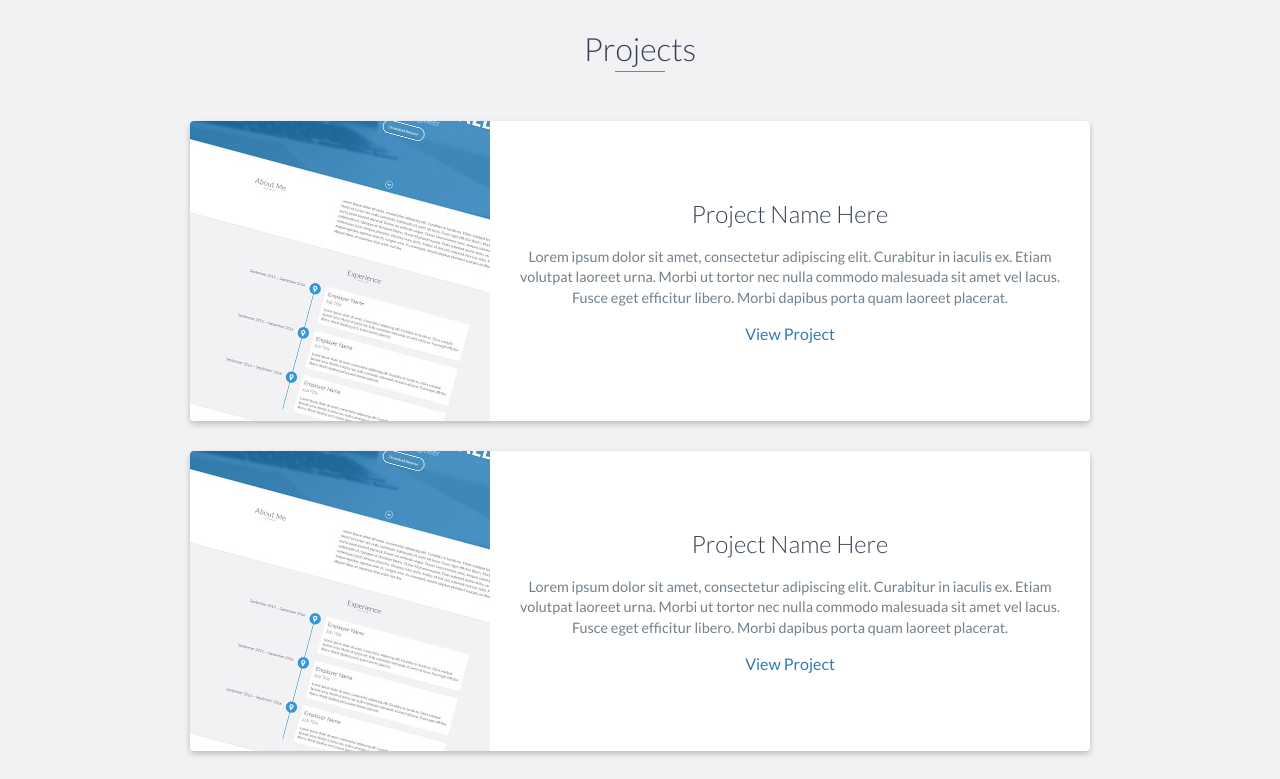
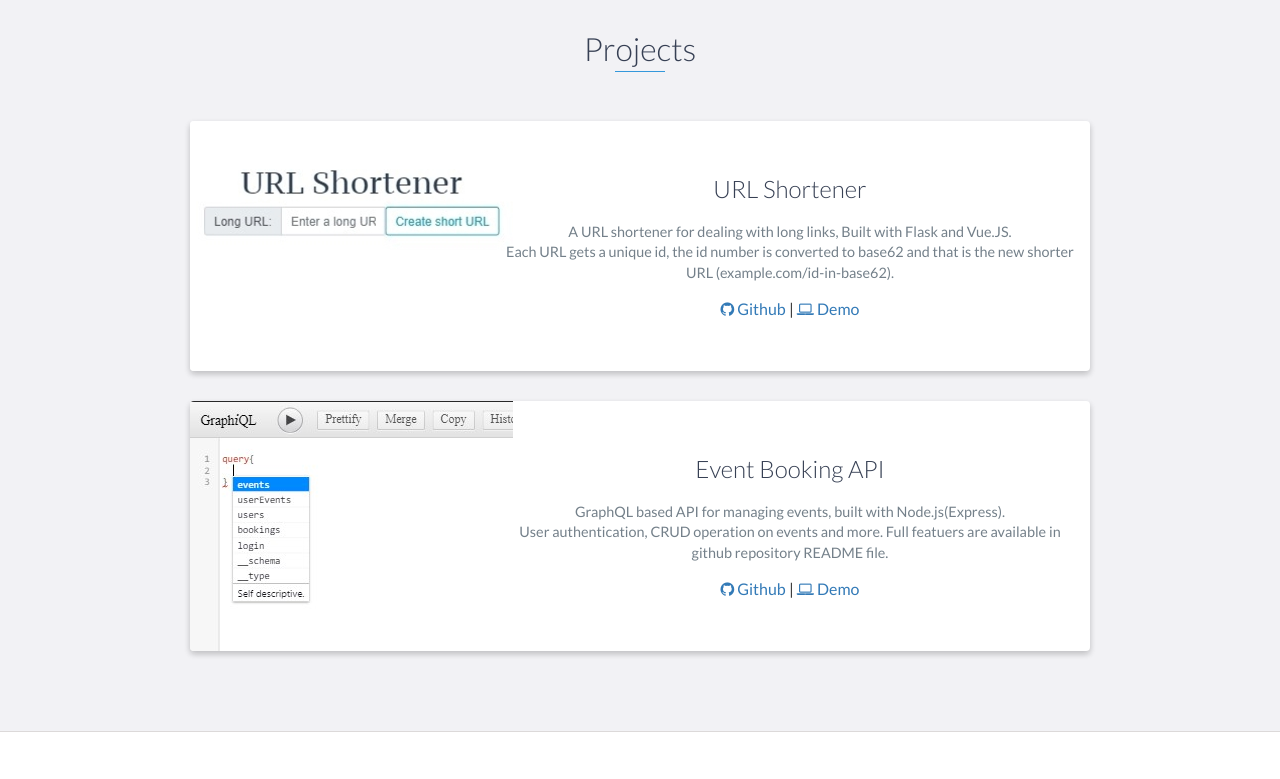
Before and after one commit to aviad-ariel/aviad-ariel.github.io, a website: page index.html in a window 1280 px wide. Shown: the part 1360-2139 px from the top of the page. Drawn offline with nearby package versions, Linux system fonts and the light colour scheme.

Commit message:
Added projects

```diff
--- a/index.html
+++ b/index.html
@@ -100,15 +100,18 @@
             <div class="row">
                 <div class="project shadow-large">
                     <div class="project-image">
-                        <img src="images/project.jpg" />
+                        <img src="images/short.jpg" />
                     </div>
                     <!-- End .project-image -->
                     <div class="project-info">
-                        <h3>Project Name Here</h3>
+                        <h3>URL Shortener</h3>
                         <p>
-                            Lorem ipsum dolor sit amet, consectetur adipiscing elit. Curabitur in iaculis ex. Etiam volutpat laoreet urna. Morbi ut tortor nec nulla commodo malesuada sit amet vel lacus. Fusce eget efficitur libero. Morbi dapibus porta quam laoreet placerat.
+                            A URL shortener for dealing with long links, Built with Flask and Vue.JS.<br>
+                            Each URL gets a unique id, the id number is converted to base62 and that is the new shorter URL (example.com/id-in-base62).
                         </p>
-                        <a href="#">View Project</a>
+                        <a href="https://github.com/aviad-ariel/URL-shortener" target="_blank"><i class="fa fa-github" aria-hidden="true"></i> Github</a>
+                        <span>|</span>
+                        <a href="https://urlshortener-flask.herokuapp.com/" target="_blank"><i class="fa fa-laptop"></i> Demo</a>
                     </div>
                     <!-- End .project-info -->
                 </div>
@@ -116,15 +119,19 @@
 
                 <div class="project shadow-large">
                     <div class="project-image">
-                        <img src="images/project.jpg" />
+                        <img src="images/events.jpg" />
                     </div>
                     <!-- End .project-image -->
                     <div class="project-info">
-                        <h3>Project Name Here</h3>
+                        <h3>Event Booking API</h3>
                         <p>
-                            Lorem ipsum dolor sit amet, consectetur adipiscing elit. Curabitur in iaculis ex. Etiam volutpat laoreet urna. Morbi ut tortor nec nulla commodo malesuada sit amet vel lacus. Fusce eget efficitur libero. Morbi dapibus porta quam laoreet placerat.
+                            GraphQL based API for managing events, built with Node.js(Express).<br>
+                            User authentication, CRUD operation on events and more.
+                            Full featuers are available in github repository README file.
                         </p>
-                        <a href="#">View Project</a>
+                        <a href="https://github.com/aviad-ariel/Event-booking-GraphQL-API" target="_blank"><i class="fa fa-github" aria-hidden="true"></i> Github</a>
+                        <span>|</span>
+                        <a href="https://github.com/aviad-ariel/Event-booking-GraphQL-API" target="_blank"><i class="fa fa-laptop"></i> Demo</a>
                     </div>
                     <!-- End .project-info -->
                 </div>
--- a/scss/styles.scss
+++ b/scss/styles.scss
@@ -83,7 +83,6 @@ $text: #74808a;
     ----- 3. Global Styles -----
     ----------------------------
 */
-
 body {
     font-family: 'Lato', sans-serif;
     font-size: 16px;
```
Also changed, not shown: images/djangoShoppinglist.jpg (added), images/events.jpg (added), images/shoppinglistMERN.png (added), images/short.jpg (added), images/shortN.jpg (added).
